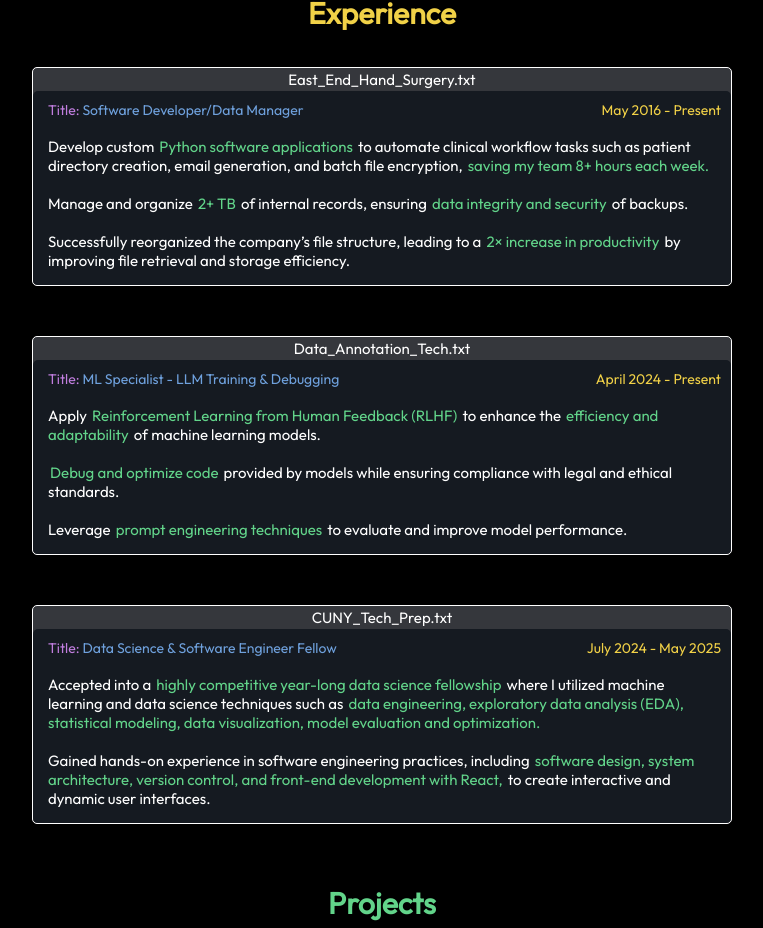
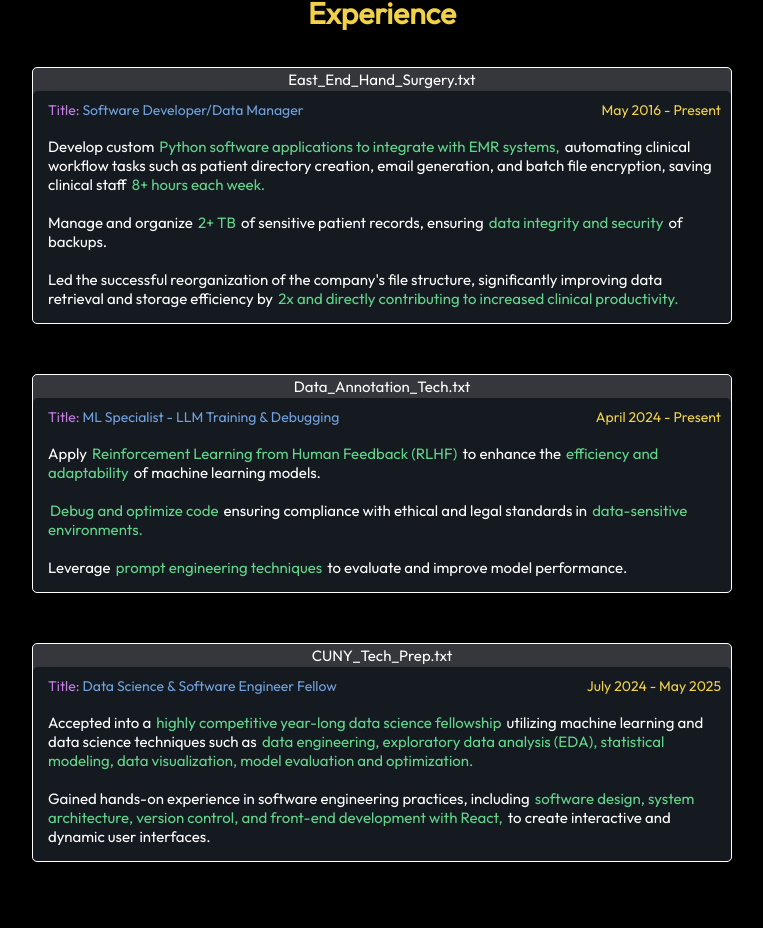
Before and after one commit to Claudio-Perinuzzi/portfolio-website, a React (Vite) app: page / in a window 1280 px wide. Shown: the part 1045-1973 px from the top of the page, without its empty margins (258-1021 px from the left). Built offline with nearby package versions, Linux system fonts and the light colour scheme.

Commit message:
updated experiences

```diff
--- a/src/components/Experience/experienceData.js
+++ b/src/components/Experience/experienceData.js
@@ -5,22 +5,20 @@ export const experienceData = [
         time: 'May 2016 - Present',
         description: [
             { text: 'Develop custom ', highlight: false },
-            { text: 'Python software applications ', highlight: true },
-            { text: 'to automate clinical workflow tasks such as patient directory creation, email generation, and batch file encryption, ', highlight: false },
-            { text: 'saving my team 8+ hours each week.', highlight: true },
+            { text: 'Python software applications to integrate with EMR systems, ', highlight: true },
+            { text: 'automating clinical workflow tasks such as patient directory creation, email generation, and batch file encryption, saving clinical staff ', highlight: false },
+            { text: '8+ hours each week.', highlight: true },
             { text: '', break: true },
             { text: '', break: true },
             { text: 'Manage and organize ', highlight: false },
             { text: '2+ TB ', highlight: true },
-            { text: 'of internal records, ensuring ', highlight: false },
+            { text: 'of sensitive patient records, ensuring ', highlight: false },
             { text: 'data integrity and security ', highlight: true },
             { text: 'of backups.', highlight: false },
             { text: '', break: true },
             { text: '', break: true },
-            { text: 'Successfully reorganized the company’s file structure, leading to a', highlight: false },
-            { text: ' 2× increase in productivity', highlight: true },
-            { text: ' by improving file retrieval and storage efficiency.', highlight: false },
-
+            { text: "Led the successful reorganization of the company's file structure, significantly improving data retrieval and storage efficiency by", highlight: false },
+            { text: ' 2x and directly contributing to increased clinical productivity.', highlight: true },
         ]
     },
     {
@@ -36,7 +34,8 @@ export const experienceData = [
             { text: '', break: true },
             { text: '', break: true },
             { text: 'Debug and optimize code', highlight: true },
-            { text: ' provided by models while ensuring compliance with legal and ethical standards.', highlight: false },
+            { text: ' ensuring compliance with ethical and legal standards in ', highlight: false },
+            { text: ' data-sensitive environments.', highlight: true },
             { text: '', break: true },
             { text: '', break: true },
             { text: 'Leverage', highlight: false },
@@ -51,7 +50,7 @@ export const experienceData = [
         description: [
             { text: 'Accepted into a ', highlight: false },
             { text: 'highly competitive year-long data science fellowship ', highlight: true },
-            { text: 'where I utilized machine learning and data science techniques such as ', highlight: false },
+            { text: 'utilizing machine learning and data science techniques such as ', highlight: false },
             { text: 'data engineering, exploratory data analysis (EDA), statistical modeling, data visualization, model evaluation and optimization.', highlight: true },
             { text: '', break: true },
             { text: '', break: true },
```
